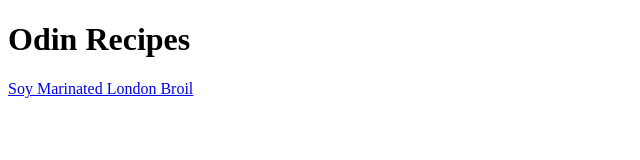
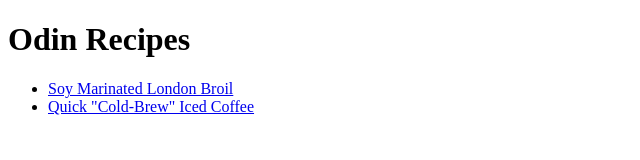
Before and after one commit to billdineen03/odin-recipes, a plain HTML site: page index.html in a window 1280 px wide. Shown: the whole page, without its empty margins (0-640 px from the left). Drawn offline with Linux system fonts and the light colour scheme.

Commit message:
Fix list code on recipe list

```diff
--- a/index.html
+++ b/index.html
@@ -8,6 +8,10 @@
 <body>
     <h1>Odin Recipes</h1>
 
-    <a href="./recipes/soy-marinated-london-broil.html">Soy Marinated London Broil</a>
+    <ul>
+        <li><a href="./recipes/soy-marinated-london-broil.html">Soy Marinated London Broil</a></li>
+        <li><a href="./recipes//iced-coffee.html">Quick "Cold-Brew" Iced Coffee</a></li>
+    </ul>
+
 </body>
 </html>
```
